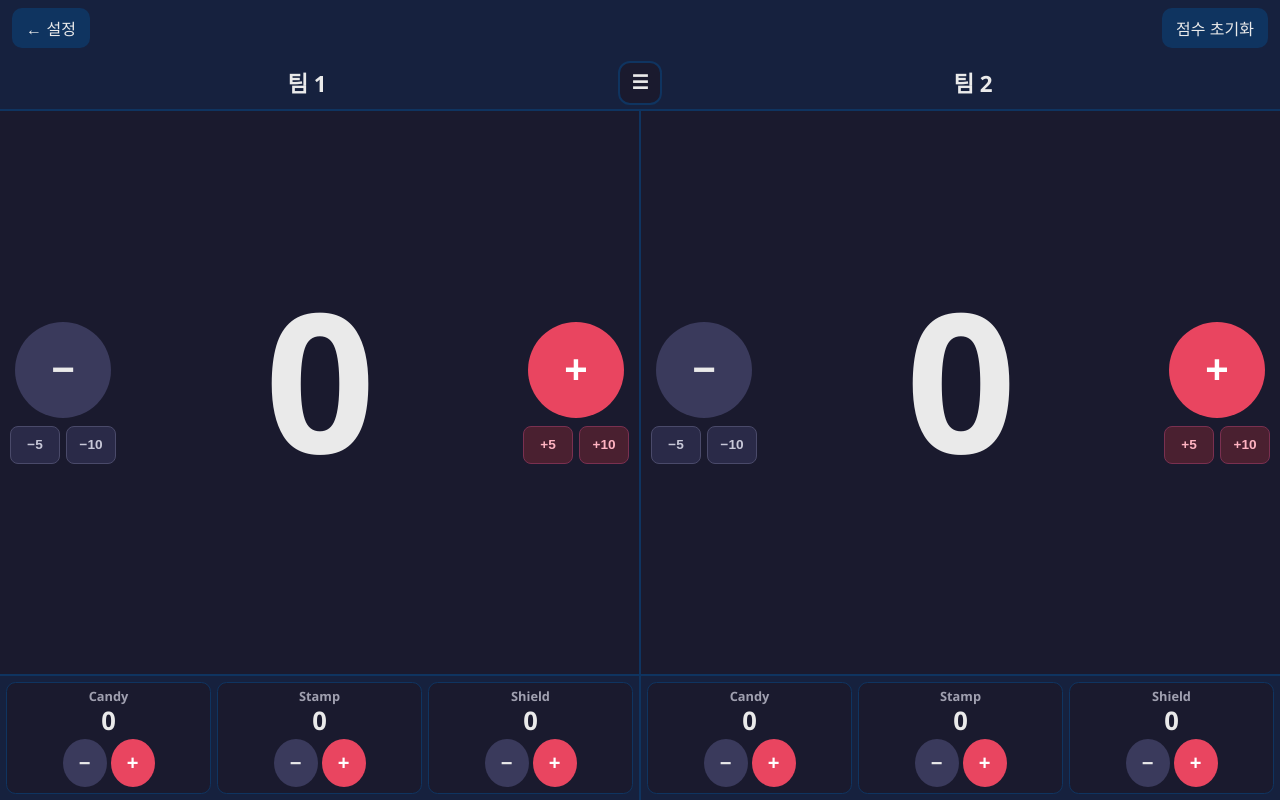
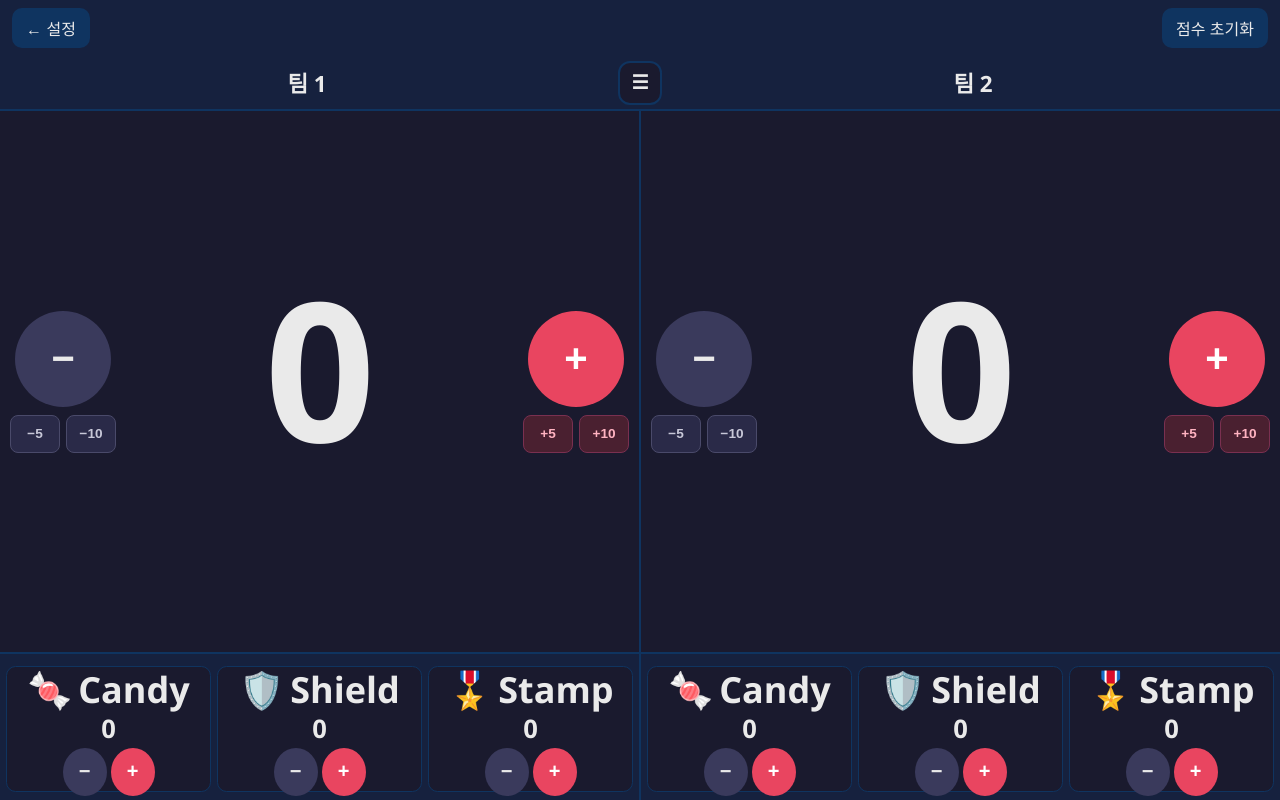
Before and after one commit to EthanT1619/class-score, a plain HTML site: page index.html in a window 1280 px wide. Both pictures are taken after a click on the button "시작". Drawn offline with Linux system fonts and the light colour scheme.

Commit message:
Add files via upload

```diff
--- a/index.html
+++ b/index.html
@@ -403,11 +403,11 @@
       display: grid;
       grid-template-columns: 1fr 1fr 1fr;
       gap: clamp(2px, 1.1cqi, 6px);
-      padding: clamp(4px, 1.1cqi, 6px);
-      padding-bottom: max(clamp(4px, 1.1cqi, 6px), env(safe-area-inset-bottom));
+      padding: clamp(8px, 2cqi, 12px) clamp(4px, 1.1cqi, 6px);
+      padding-bottom: max(clamp(6px, 1.4cqi, 8px), env(safe-area-inset-bottom));
       background: var(--panel);
       border-top: 2px solid var(--accent2);
-      max-height: min(19.8dvh, 130px);
+      max-height: min(22dvh, 148px);
     }
 
     .resource-box {
@@ -418,19 +418,31 @@
       background: var(--bg);
       border: 1px solid var(--accent2);
       border-radius: clamp(6px, 1.5cqi, 10px);
-      padding: clamp(3px, 1.1cqi, 6px) clamp(2px, 0.8cqi, 3px);
-      gap: clamp(2px, 0.9cqi, 5px);
+      padding: clamp(6px, 1.6cqi, 10px) clamp(2px, 0.8cqi, 3px) clamp(4px, 1.1cqi, 6px);
+      gap: clamp(3px, 1cqi, 6px);
       min-width: 0;
-      min-height: clamp(72px, 22cqi, 96px);
+      min-height: clamp(80px, 24cqi, 108px);
     }
 
     .resource-label {
-      font-size: clamp(0.55rem, 3.8cqi, 0.8rem);
+      display: flex;
+      flex-direction: row;
+      align-items: center;
+      justify-content: center;
+      gap: clamp(2px, 1cqi, 6px);
+      font-size: clamp(1.35rem, 8.5cqi, 2.25rem);
       font-weight: 700;
-      color: var(--muted);
+      line-height: 1.1;
       text-align: center;
-      line-height: 1.1;
-      word-break: keep-all;
+      padding-top: clamp(2px, 0.6cqi, 4px);
+      flex-wrap: wrap;
+    }
+
+    .resource-emoji,
+    .resource-name {
+      font-size: inherit;
+      line-height: inherit;
+      font-weight: inherit;
     }
 
     .resource-value {
@@ -490,7 +502,7 @@
       }
 
       .resource-label {
-        font-size: clamp(0.5rem, 3.4cqi, 0.75rem);
+        font-size: clamp(1.1rem, 7cqi, 1.75rem);
       }
 
       .resource-value {
@@ -504,11 +516,13 @@
       }
 
       .resources {
-        max-height: min(17.6dvh, 110px);
+        padding-top: clamp(7px, 1.8cqi, 10px);
+        max-height: min(20dvh, 128px);
       }
 
       .resource-box {
-        min-height: clamp(64px, 20cqi, 88px);
+        min-height: clamp(72px, 22cqi, 98px);
+        padding-top: clamp(5px, 1.4cqi, 8px);
       }
     }
 
@@ -546,15 +560,15 @@
       }
 
       .resources {
-        padding: 4px;
+        padding: 7px 4px 4px;
         padding-bottom: max(4px, env(safe-area-inset-bottom));
-        max-height: min(24dvh, 106px);
+        max-height: min(26dvh, 118px);
       }
 
       .resource-box {
-        padding: 3px 1px;
-        gap: 2px;
-        min-height: clamp(58px, 18cqi, 78px);
+        padding: 5px 1px 3px;
+        gap: 3px;
+        min-height: clamp(66px, 20cqi, 86px);
       }
 
       .btn-resource {
@@ -615,7 +629,11 @@
   </div>
 
   <script>
-    const RESOURCES = ["Candy", "Stamp", "Shield"];
+    const RESOURCES = [
+      { key: "candy", label: "🍬", name: "Candy" },
+      { key: "shield", label: "🛡️", name: "Shield" },
+      { key: "stamp", label: "🎖️", name: "Stamp" },
+    ];
 
     const state = {
       team1Name: "팀 1",
@@ -739,18 +757,18 @@
           </div>
         </div>
         <div class="resources">
-          ${RESOURCES.map((res) => {
-            const key = res.toLowerCase();
-            return `
-              <div class="resource-box" data-team="${teamIdx}" data-key="${key}">
-                <span class="resource-label">${res}</span>
-                <span class="resource-value">${data[key]}</span>
+          ${RESOURCES.map((res) => `
+              <div class="resource-box" data-team="${teamIdx}" data-key="${res.key}">
+                <span class="resource-label" aria-label="${res.name}">
+                  <span class="resource-emoji">${res.label}</span>
+                  <span class="resource-name">${res.name}</span>
+                </span>
+                <span class="resource-value">${data[res.key]}</span>
                 <div class="resource-btns">
                   <button class="btn-circle btn-minus btn-resource" data-delta="-1">−</button>
                   <button class="btn-circle btn-plus btn-resource" data-delta="1">+</button>
                 </div>
-              </div>`;
-          }).join("")}
+              </div>`).join("")}
         </div>`;
 
       container.querySelectorAll("[data-team][data-key]").forEach((row) => {
```
